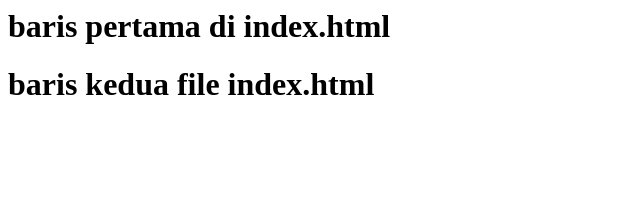
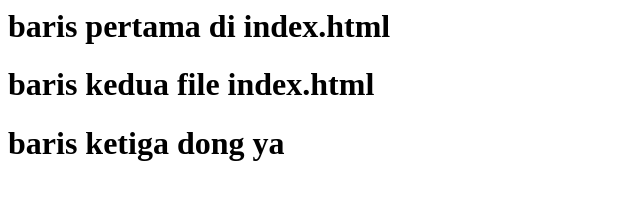
Before and after one commit to asilitonga/belajar-remotessh, a plain HTML site: page index.html in a window 1280 px wide. Shown: the whole page, without its empty margins (0-640 px from the left). Drawn offline with Linux system fonts and the light colour scheme.

Commit message:
perubahan di baris ketiga index.html

```diff
--- a/index.html
+++ b/index.html
@@ -2,5 +2,6 @@
     <body>
         <h1>baris pertama di index.html</h1>
         <h1>baris kedua file index.html</h1>
+        <h1>baris ketiga dong ya</h1>
     </body>
 </html>
```
